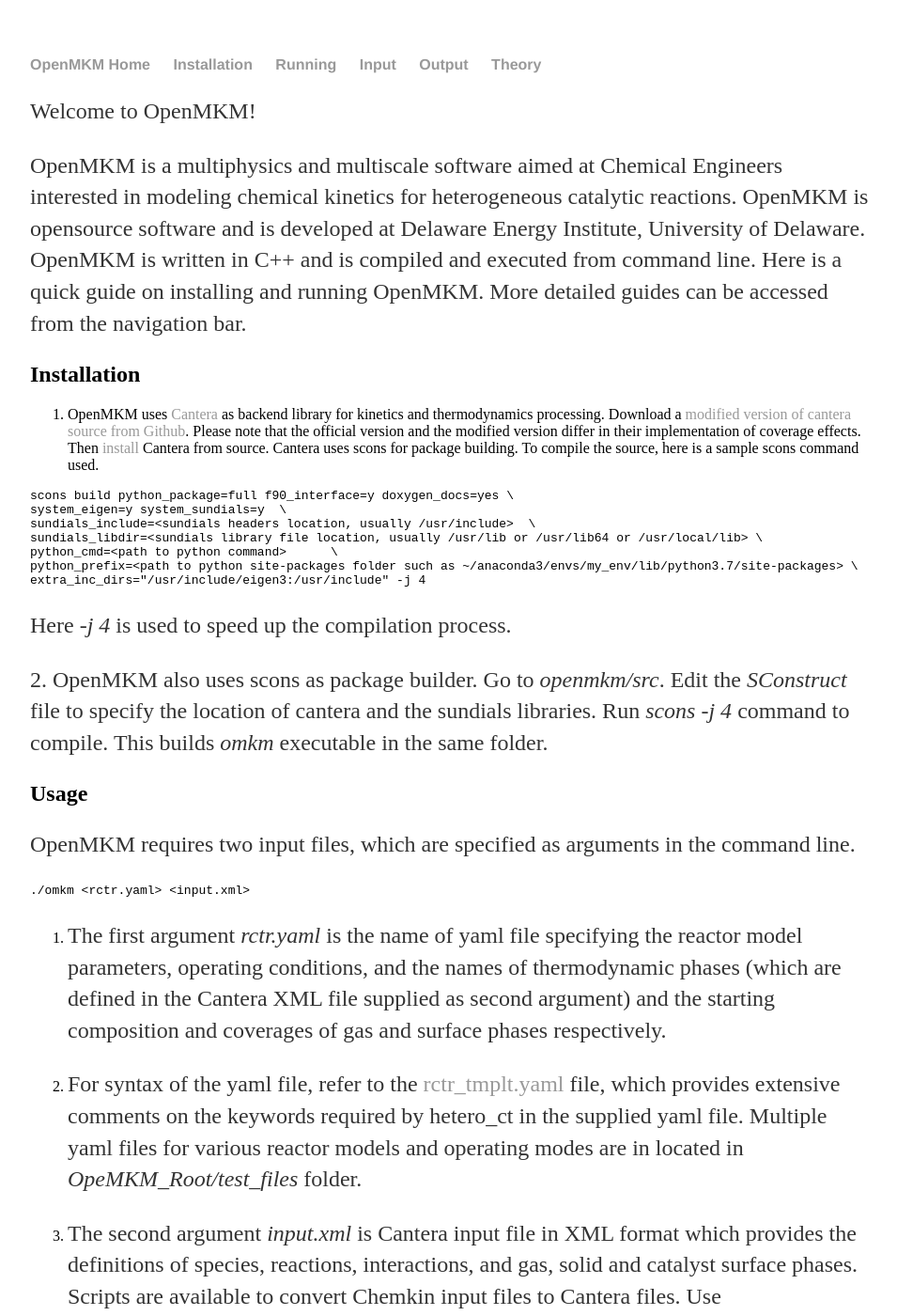
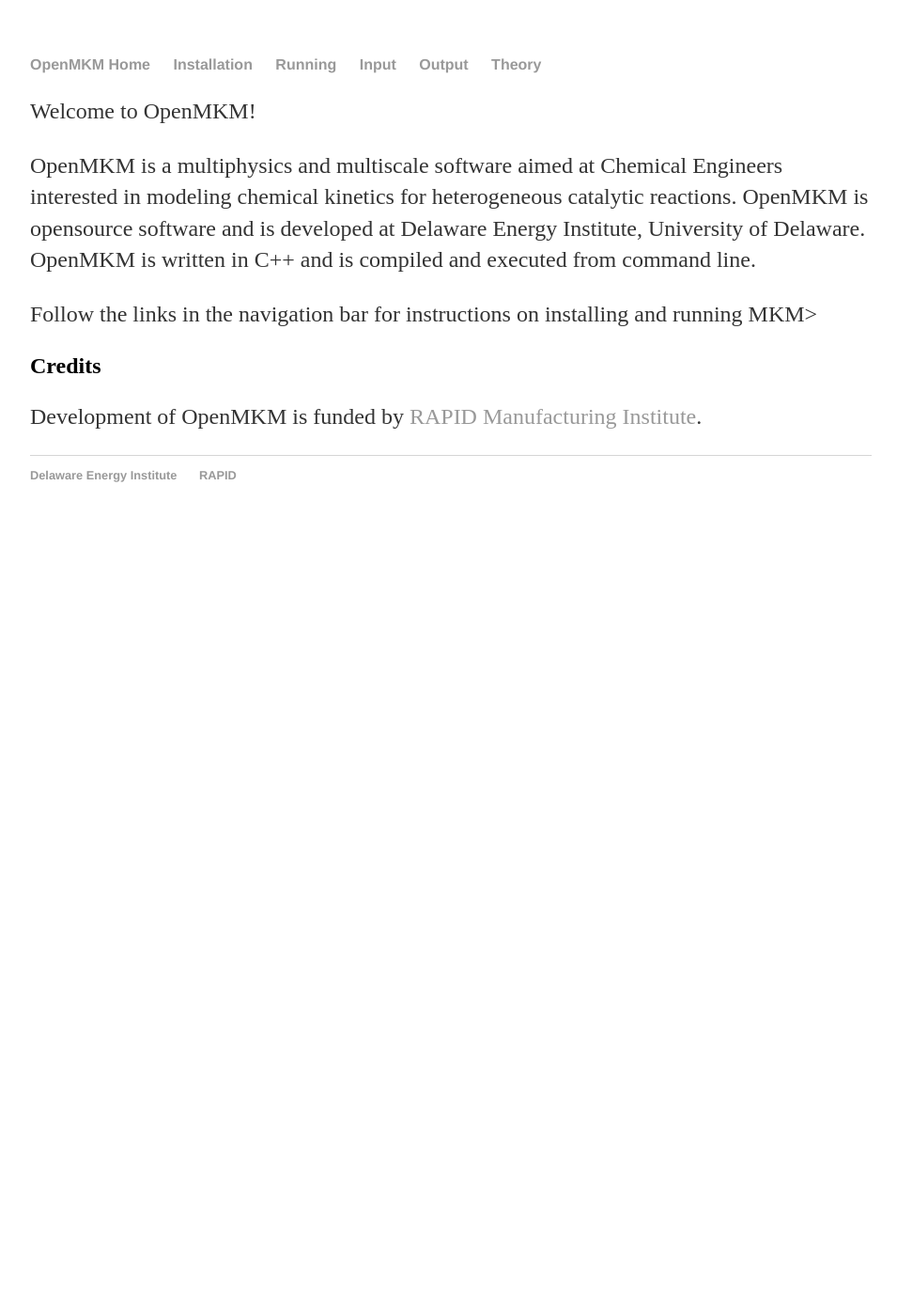
Before and after one commit to VlachosGroup/openmkm, a Jekyll site: the page built from docs/index.md, in a window 1280 px wide and 1400 px high. Shown: the whole window at 94% size, without its empty margins (160-1115 px from the left). Built offline with Jekyll 4.4.1, drawn with Linux system fonts in a browser that asks for light colours; our own code applies the rules of GitHub Pages for plain Markdown files; some of the changed text lies outside the part shown.

Commit message:
Input section added to docs

```diff
--- a/docs/index.md
+++ b/docs/index.md
@@ -5,74 +5,9 @@
 modeling chemical kinetics for heterogeneous catalytic reactions. OpenMKM is opensource software
 and is developed at Delaware Energy Institute, University of Delaware.
 OpenMKM is written in C++ and is compiled and executed from command line.
-Here is a quick guide on installing and running OpenMKM. More detailed guides can be accessed from the navigation bar.
 
-## Installation
-
-1. OpenMKM uses [Cantera](http://www.cantera.org) as backend library for kinetics and
-thermodynamics processing. Download a
-[modified version of cantera source from Github](https://github.com/mbkumar/cantera/tree/hetero_ct).
-Please note that the official version and the modified version differ in their implementation of
-coverage effects. Then [install](https://cantera.org/install/compiling-install.html)  Cantera
-from source. Cantera uses scons for package building. To compile the source, here is a sample scons
-command used.
-
-~~~ bash
-scons build python_package=full f90_interface=y doxygen_docs=yes \
-system_eigen=y system_sundials=y  \
-sundials_include=<sundials headers location, usually /usr/include>  \
-sundials_libdir=<sundials library file location, usually /usr/lib or /usr/lib64 or /usr/local/lib> \
-python_cmd=<path to python command>      \
-python_prefix=<path to python site-packages folder such as ~/anaconda3/envs/my_env/lib/python3.7/site-packages> \
-extra_inc_dirs="/usr/include/eigen3:/usr/include" -j 4
-~~~
-Here *-j 4* is used to speed up the compilation process.
-
-2.
-OpenMKM also uses scons as package builder. Go to *openmkm/src*. Edit the *SConstruct* file to specify the
-location of cantera and the sundials libraries.
-Run *scons -j 4* command to compile. This builds *omkm* executable in the same folder.
-
-## Usage
-
-OpenMKM requires two input files, which are specified as arguments in the command line.
-~~~ bash
-./omkm <rctr.yaml> <input.xml>
-~~~
-
-1. The first argument *rctr.yaml* is the name of yaml file specifying the reactor model parameters,
-operating conditions, and the names of thermodynamic phases (which are defined in the Cantera XML file
-supplied as second argument) and the starting composition and coverages of gas and surface phases
-respectively.
-
-2. For syntax of the yaml file, refer to the [rctr_tmplt.yaml](rctr_tmplt.yaml) file,
-which provides extensive comments on the keywords required by hetero_ct in the supplied yaml file.
-Multiple yaml files for various reactor models and operating modes are in located in *OpeMKM_Root/test_files* folder.
-
-3. The second argument *input.xml* is Cantera input file in XML format which provides the
-definitions of species, reactions, interactions, and gas, solid and  catalyst surface phases.
-Scripts are available to convert Chemkin input files to Cantera files. Use
-*CANTERA_ROOT/interfaces/cython/cantera/ck2cti.py*, which parses gas.inp, surf.inp and thermdat files
-to generate the Cantera input file in CTI format. The CTI file needs to converted again into XML file
-using *CANTERA_ROOT/interfaces/cython/cantera/ctml_writer.py*.
-For more information on the Cantera input file formats, refer to
-[Cantera documentation on input file format](https://cantera.org/tutorials/input-files.html).
-
-4. The chemkin input files are not sometimes parsed by ck2cti.py script. Refer to
-[step by step guide](ck_conversion.md) on how to overcome those issues.
-
-5. Coverage effects need to be incorporated into the xml file. Since it is easy to work with CTI files, users have the option of specifying coverage effects in CTI file and then convert the CTI file into XML file with the python script *ctml_writer.py*.
+Follow the links in the navigation bar for instructions on installing and running MKM>
 
 
 ## Credits
  Development of OpenMKM is funded by [RAPID Manufacturing Institute](www.aiche.org/rapid).
-
-
-## Reading Material
-
-1. The documentation on Cantera can be found at its [website](http://www.cantera.org).
-
-2. The governing equations of the  reactor models implemented can be found [here](ReactorModels.pdf).
-
-3. Coverage dependent surface lateral interactions and how to specify them in the Cantera XML file
-are explained [here](SurfaceInteractions.pdf).
```
Also changed, not shown: docs/input.md (added, +92 -0 lines), docs/output.md (+2 -2 lines), docs/run.md (+8 -37 lines).
